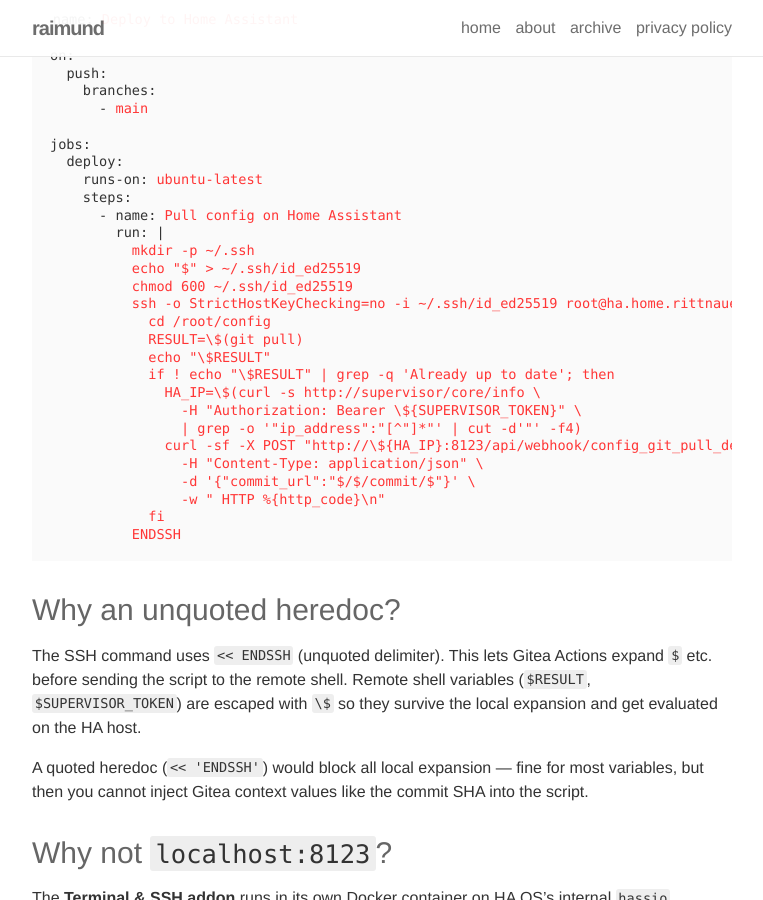
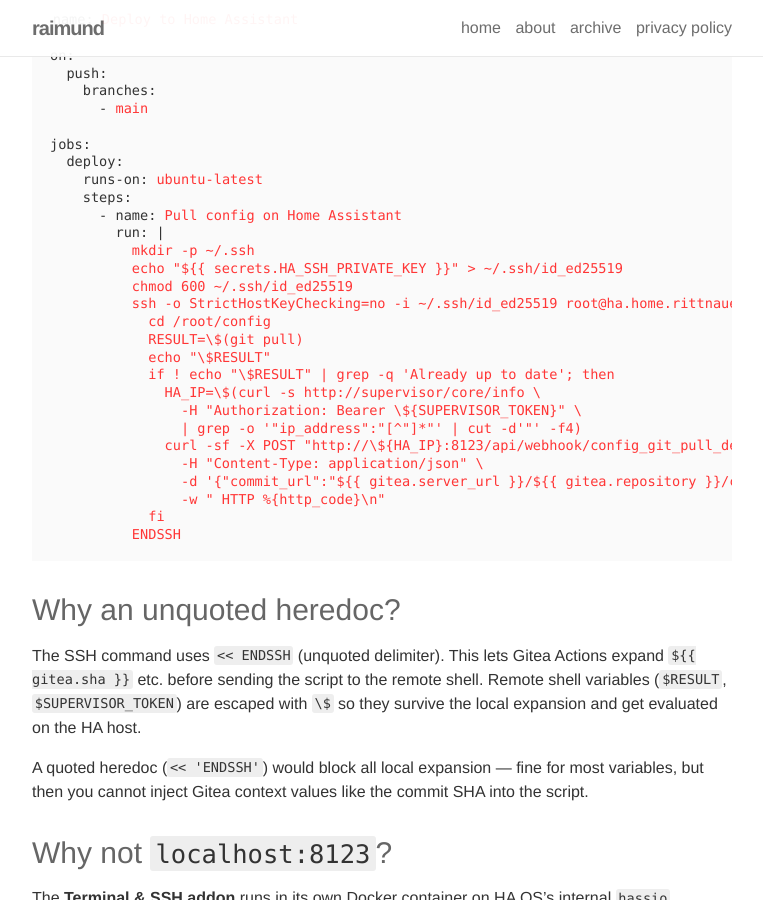
Before and after one commit to raaaimund/raaaimund.github.io, a Jekyll site: the page built from _posts/2026-06-22-homeassistant-gitea-actions-auto-deploy.md, in a window 1280 px wide and 900 px high, scrolled down 1960 px. Shown: the whole window, without its empty margins (258-1021 px from the left). Built offline with Jekyll 4.4.1, drawn with Linux system fonts in a browser that asks for light colours; nearby versions of some CDN libraries; comment, search, counter and statistics services are not loaded; some of the changed text lies outside the part shown.

Commit message:
fix Jekyll Liquid parse errors in HA deploy blog post
Wrap code blocks and inline references containing {{ }} with
{% raw %} / {% endraw %} so Jekyll does not interpret them
as Liquid template tags.

Co-Authored-By: Claude Sonnet 4.6 <noreply@anthropic.com>

````diff
--- a/_posts/2026-06-22-homeassistant-gitea-actions-auto-deploy.md
+++ b/_posts/2026-06-22-homeassistant-gitea-actions-auto-deploy.md
@@ -75,6 +75,7 @@ Add the **private key** as a Gitea Actions secret named `HA_SSH_PRIVATE_KEY` (re
 
 Create `.gitea/workflows/deploy.yaml` in the repository:
 
+{% raw %}
 ```yaml
 name: Deploy to Home Assistant
 
@@ -107,10 +108,11 @@ jobs:
             fi
           ENDSSH
 ```
+{% endraw %}
 
 ### Why an unquoted heredoc?
 
-The SSH command uses `<< ENDSSH` (unquoted delimiter). This lets Gitea Actions expand `${{ gitea.sha }}` etc. before sending the script to the remote shell. Remote shell variables (`$RESULT`, `$SUPERVISOR_TOKEN`) are escaped with `\$` so they survive the local expansion and get evaluated on the HA host.
+The SSH command uses `<< ENDSSH` (unquoted delimiter). This lets Gitea Actions expand `${% raw %}{{ gitea.sha }}{% endraw %}` etc. before sending the script to the remote shell. Remote shell variables (`$RESULT`, `$SUPERVISOR_TOKEN`) are escaped with `\$` so they survive the local expansion and get evaluated on the HA host.
 
 A quoted heredoc (`<< 'ENDSSH'`) would block all local expansion — fine for most variables, but then you cannot inject Gitea context values like the commit SHA into the script.
 
@@ -137,6 +139,7 @@ The IP (`172.30.32.1` on a typical HA OS install) is resolved dynamically each t
 
 Add this automation to `automations.yaml`:
 
+{% raw %}
 ```yaml
 - id: 'your-unique-id'
   alias: Notify config git pull deployed
@@ -158,6 +161,7 @@ Add this automation to `automations.yaml`:
           [View changes]({{ trigger.json.commit_url }}) · [Restart now](/config/developer-tools/yaml)
   mode: single
 ```
+{% endraw %}
 
 `local_only: true` ensures the webhook only accepts calls from the local network. The `trigger.json.commit_url` variable comes from the JSON body sent by the curl call in the workflow.
 
@@ -178,7 +182,7 @@ Subsequent deploys trigger the webhook and update the notification automatically
 | `exit code 7` (curl) | `localhost:8123` unreachable from SSH addon container | Resolve HA core IP dynamically via `supervisor/core/info` |
 | `exit code 6` (curl) | Quoted heredoc + inner quotes caused curl to run on the runner, not the HA host | Use unquoted heredoc `<< ENDSSH` with `\$` escaping for remote variables |
 | `HTTP 401` from supervisor proxy | Supervisor proxy requires its own auth for webhook endpoints | Call HA core directly on its IP instead of going through `http://supervisor/core/api/...` |
-| Notification shows no commit link | `${{ gitea.sha }}` inside a quoted heredoc is not expanded | Use unquoted heredoc so Gitea context variables are substituted before the script is sent to SSH |
+| Notification shows no commit link | `${% raw %}{{ gitea.sha }}{% endraw %}` inside a quoted heredoc is not expanded | Use unquoted heredoc so Gitea context variables are substituted before the script is sent to SSH |
 
 ## No restart button in the web UI
 
````
